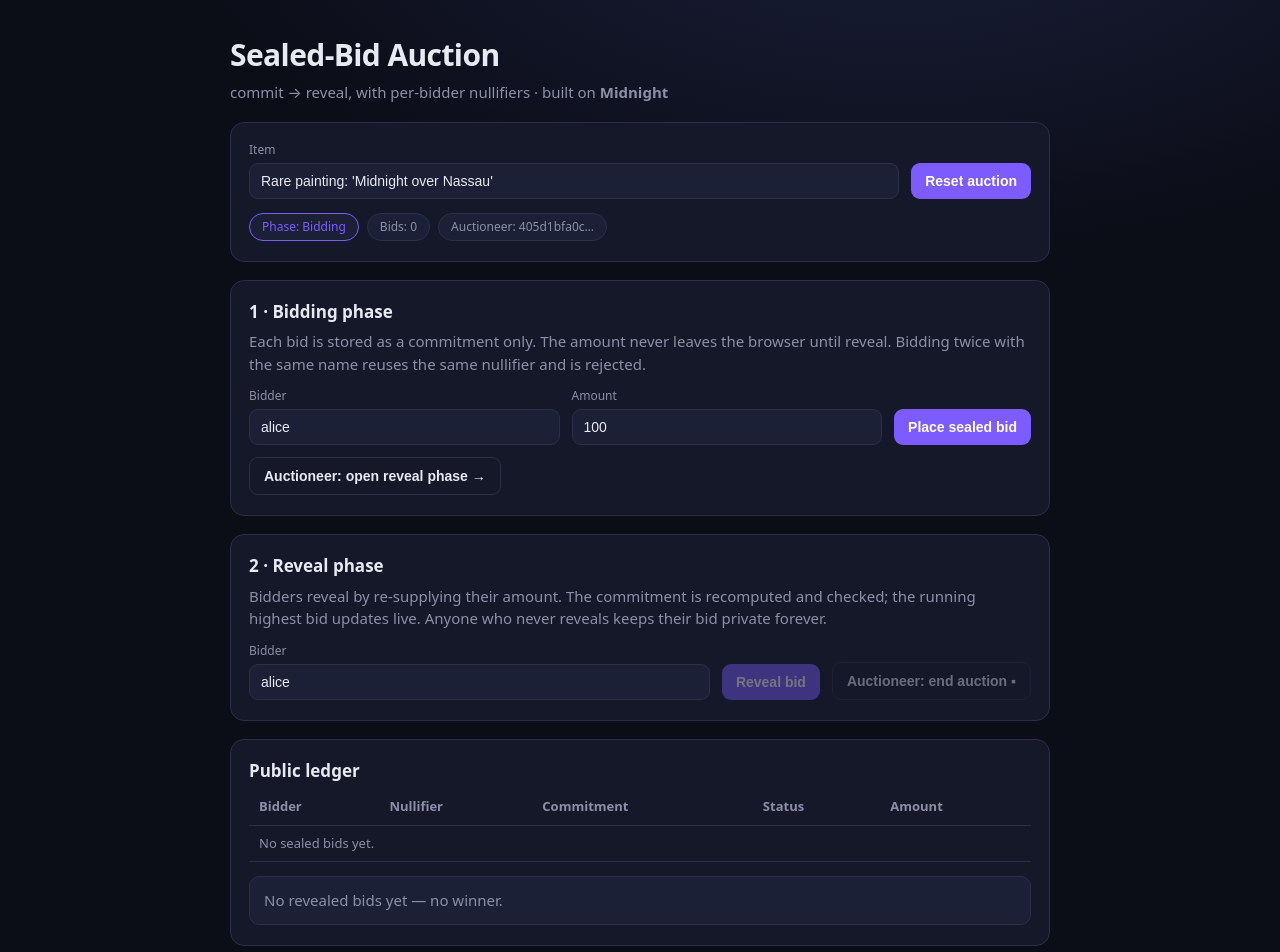
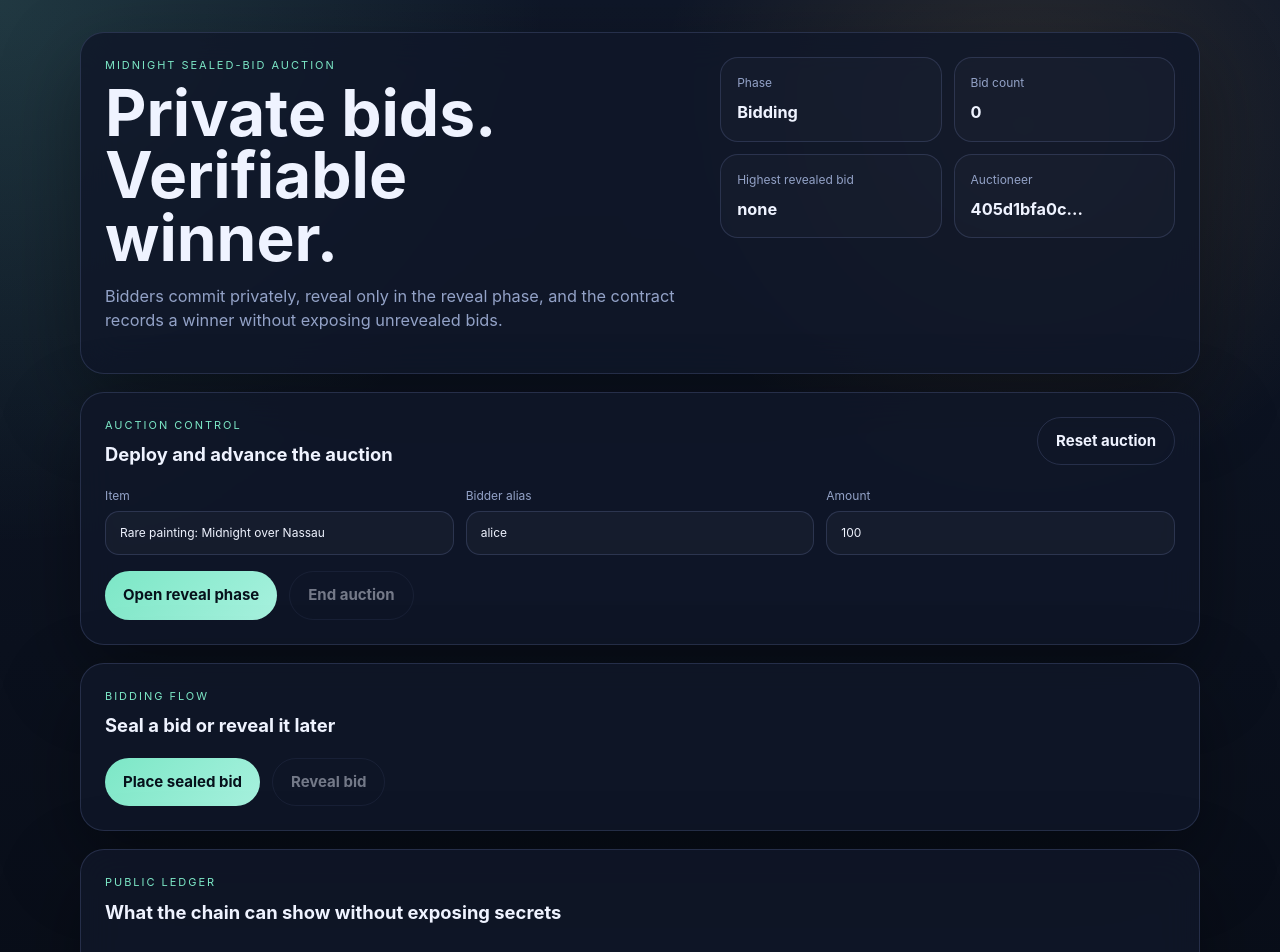
Before and after one commit to rahul7686/-Sealed-Bid-Auction, a React (Vite) app in the folder frontend/: page / in a window 1280 px wide. Shown: the top 952 px of the page. Built offline with nearby package versions, Linux system fonts and the light colour scheme.

Commit message:
Polish sealed-bid auction submission

```diff
--- a/frontend/src/App.tsx
+++ b/frontend/src/App.tsx
@@ -1,171 +1,157 @@
 import { useEffect, useMemo, useState } from "react";
 import { LocalAuctionClient } from "./auction/localClient";
-import {
-  AuctionClient,
-  AuctionPublicState,
-  Phase,
-  phaseLabel
-} from "./auction/types";
+import { AuctionClient, AuctionPublicState, Phase, phaseLabel } from "./auction/types";
 
 const AUCTIONEER = "auctioneer";
-const short = (hex: string) => (hex ? hex.slice(0, 10) + "…" : "—");
+const formatShort = (hex: string) => (hex ? `${hex.slice(0, 10)}...` : "-");
+
+function Stat({ label, value }: { label: string; value: string }) {
+  return (
+    <div className="stat">
+      <span>{label}</span>
+      <strong>{value}</strong>
+    </div>
+  );
+}
 
 export default function App() {
-  // One client for the session. Swap for a Midnight-backed client to go on-chain.
   const client = useMemo<AuctionClient>(() => new LocalAuctionClient(), []);
   const [state, setState] = useState<AuctionPublicState | null>(null);
-  const [status, setStatus] = useState<string>("");
-  const [error, setError] = useState<string>("");
-
-  const [item, setItem] = useState("Rare painting: 'Midnight over Nassau'");
+  const [status, setStatus] = useState("");
+  const [error, setError] = useState("");
+  const [item, setItem] = useState("Rare painting: Midnight over Nassau");
   const [bidder, setBidder] = useState("alice");
   const [amount, setAmount] = useState("100");
 
   const refresh = () => setState({ ...client.getState() });
 
-  const run = async (label: string, fn: () => Promise<void>) => {
+  const run = async (message: string, action: () => Promise<void>) => {
     setError("");
     try {
-      await fn();
-      setStatus(label);
+      await action();
+      setStatus(message);
       refresh();
-    } catch (e) {
-      setError(e instanceof Error ? e.message : String(e));
+    } catch (cause) {
+      setError(cause instanceof Error ? cause.message : String(cause));
     }
   };
 
-  // Seed a fresh auction on first load.
   useEffect(() => {
-    void run("Deployed a fresh auction.", () => client.deploy(item, AUCTIONEER));
+    void run("Fresh auction deployed.", () => client.deploy(item, AUCTIONEER));
     // eslint-disable-next-line react-hooks/exhaustive-deps
   }, []);
 
-  if (!state) return <div className="app">Loading…</div>;
+  if (!state) {
+    return <div className="shell">Loading auction state...</div>;
+  }
 
-  const phase = state.phase;
+  const canBid = state.phase === Phase.Bidding && bidder.length > 0 && amount.length > 0;
+  const canReveal = state.phase === Phase.Reveal && bidder.length > 0;
 
   return (
-    <div className="app">
-      <header>
-        <h1>Sealed-Bid Auction</h1>
-        <p className="sub">
-          commit → reveal, with per-bidder nullifiers · built on{" "}
-          <strong>Midnight</strong>
+    <main className="shell">
+      <section className="hero card">
+        <div>
+          <p className="eyebrow">Midnight sealed-bid auction</p>
+          <h1>Private bids. Verifiable winner.</h1>
+          <p className="lede">
+            Bidders commit privately, reveal only in the reveal phase, and the contract
+            records a winner without exposing unrevealed bids.
           </p>
-      </header>
+        </div>
+
+        <div className="hero-grid">
+          <Stat label="Phase" value={phaseLabel(state.phase)} />
+          <Stat label="Bid count" value={String(state.bidCount)} />
+          <Stat label="Highest revealed bid" value={state.hasWinner ? String(state.highestBid) : "none"} />
+          <Stat label="Auctioneer" value={formatShort(state.auctioneer)} />
+        </div>
+      </section>
 
       <section className="card">
-        <div className="row">
-          <label>
-            Item
-            <input value={item} onChange={(e) => setItem(e.target.value)} />
-          </label>
+        <div className="section-heading">
+          <div>
+            <p className="eyebrow">Auction control</p>
+            <h2>Deploy and advance the auction</h2>
+          </div>
           <button
-            onClick={() =>
-              run("Deployed a fresh auction.", () =>
-                client.deploy(item, AUCTIONEER)
-              )
-            }
+            className="ghost"
+            onClick={() => run("Auction reset.", () => client.deploy(item, AUCTIONEER))}
           >
             Reset auction
           </button>
         </div>
-        <div className="badges">
-          <span className={`badge phase-${phase}`}>
-            Phase: {phaseLabel(phase)}
-          </span>
-          <span className="badge">Bids: {state.bidCount}</span>
-          <span className="badge">Auctioneer: {short(state.auctioneer)}</span>
-        </div>
-      </section>
 
-      <section className="card">
-        <h2>1 · Bidding phase</h2>
-        <p className="muted">
-          Each bid is stored as a commitment only. The amount never leaves the
-          browser until reveal. Bidding twice with the same name reuses the same
-          nullifier and is rejected.
-        </p>
-        <div className="row">
+        <div className="form-grid">
           <label>
-            Bidder
-            <input
-              value={bidder}
-              onChange={(e) => setBidder(e.target.value.trim())}
-              placeholder="alice"
-            />
+            Item
+            <input value={item} onChange={(event) => setItem(event.target.value)} />
+          </label>
+          <label>
+            Bidder alias
+            <input value={bidder} onChange={(event) => setBidder(event.target.value.trim())} />
           </label>
           <label>
             Amount
             <input
               value={amount}
-              onChange={(e) => setAmount(e.target.value.replace(/[^0-9]/g, ""))}
               inputMode="numeric"
+              onChange={(event) => setAmount(event.target.value.replace(/[^0-9]/g, ""))}
             />
           </label>
+        </div>
+
+        <div className="button-row">
           <button
-            disabled={phase !== Phase.Bidding || !bidder || !amount}
-            onClick={() =>
-              run(`${bidder} placed a sealed bid.`, () =>
-                client.placeSealedBid(bidder, BigInt(amount || "0"))
-              )
-            }
+            disabled={state.phase !== Phase.Bidding}
+            onClick={() => run("Reveal phase opened.", () => client.openRevealPhase(AUCTIONEER))}
           >
-            Place sealed bid
-          </button>
-        </div>
-        <button
-          className="ghost"
-          disabled={phase !== Phase.Bidding}
-          onClick={() =>
-            run("Reveal phase opened.", () =>
-              client.openRevealPhase(AUCTIONEER)
-            )
-          }
-        >
-          Auctioneer: open reveal phase →
-        </button>
-      </section>
-
-      <section className="card">
-        <h2>2 · Reveal phase</h2>
-        <p className="muted">
-          Bidders reveal by re-supplying their amount. The commitment is
-          recomputed and checked; the running highest bid updates live. Anyone
-          who never reveals keeps their bid private forever.
-        </p>
-        <div className="row">
-          <label>
-            Bidder
-            <input
-              value={bidder}
-              onChange={(e) => setBidder(e.target.value.trim())}
-            />
-          </label>
-          <button
-            disabled={phase !== Phase.Reveal || !bidder}
-            onClick={() =>
-              run(`${bidder} revealed their bid.`, () =>
-                client.revealBid(bidder)
-              )
-            }
-          >
-            Reveal bid
+            Open reveal phase
           </button>
           <button
             className="ghost"
-            disabled={phase !== Phase.Reveal}
-            onClick={() =>
-              run("Auction ended.", () => client.endAuction(AUCTIONEER))
-            }
+            disabled={state.phase !== Phase.Reveal}
+            onClick={() => run("Auction ended.", () => client.endAuction(AUCTIONEER))}
           >
-            Auctioneer: end auction ▪
+            End auction
           </button>
         </div>
       </section>
 
       <section className="card">
-        <h2>Public ledger</h2>
+        <div className="section-heading">
+          <div>
+            <p className="eyebrow">Bidding flow</p>
+            <h2>Seal a bid or reveal it later</h2>
+          </div>
+        </div>
+
+        <div className="button-row">
+          <button
+            disabled={!canBid}
+            onClick={() => run(`${bidder} placed a sealed bid.`, () => client.placeSealedBid(bidder, BigInt(amount || "0")))}
+          >
+            Place sealed bid
+          </button>
+          <button
+            className="ghost"
+            disabled={!canReveal}
+            onClick={() => run(`${bidder} revealed their bid.`, () => client.revealBid(bidder))}
+          >
+            Reveal bid
+          </button>
+        </div>
+      </section>
+
+      <section className="card">
+        <div className="section-heading">
+          <div>
+            <p className="eyebrow">Public ledger</p>
+            <h2>What the chain can show without exposing secrets</h2>
+          </div>
+        </div>
+
+        <div className="table-wrap">
           <table>
             <thead>
               <tr>
@@ -177,54 +163,53 @@ export default function App() {
               </tr>
             </thead>
             <tbody>
-            {state.bids.length === 0 && (
+              {state.bids.length === 0 ? (
                 <tr>
                   <td colSpan={5} className="muted">
                     No sealed bids yet.
                   </td>
                 </tr>
+              ) : (
+                state.bids.map((bid) => (
+                  <tr key={bid.nullifier}>
+                    <td>{bid.name}</td>
+                    <td className="mono">{formatShort(bid.nullifier)}</td>
+                    <td className="mono">{formatShort(bid.commitment)}</td>
+                    <td>
+                      <span className={`pill ${bid.revealed ? "pill-revealed" : "pill-sealed"}`}>
+                        {bid.revealed ? "revealed" : "sealed"}
+                      </span>
+                    </td>
+                    <td>{bid.amount === null ? "-" : bid.amount.toString()}</td>
+                  </tr>
+                ))
               )}
-            {state.bids.map((b) => (
-              <tr key={b.nullifier}>
-                <td>{b.name}</td>
-                <td className="mono">{short(b.nullifier)}</td>
-                <td className="mono">{short(b.commitment)}</td>
-                <td>
-                  {b.revealed ? (
-                    <span className="tag revealed">revealed</span>
-                  ) : (
-                    <span className="tag sealed">sealed</span>
-                  )}
-                </td>
-                <td>{b.amount === null ? "—" : b.amount.toString()}</td>
-              </tr>
-            ))}
             </tbody>
           </table>
+        </div>
 
         <div className="winner">
           {state.hasWinner ? (
             <>
-              <strong>Highest revealed bid:</strong> {state.highestBid.toString()}{" "}
-              by <span className="mono">{short(state.highestNullifier ?? "")}</span>
-              {phase === Phase.Ended && " · FINAL"}
+              <strong>Winning bid:</strong> {state.highestBid.toString()} by{" "}
+              <span className="mono">{formatShort(state.highestNullifier ?? "")}</span>
+              {state.phase === Phase.Ended ? " - final" : ""}
             </>
           ) : (
-            <span className="muted">No revealed bids yet — no winner.</span>
+            <span className="muted">No revealed winner yet.</span>
           )}
         </div>
       </section>
 
-      <footer>
-        {error && <div className="error">⚠ {error}</div>}
-        {!error && status && <div className="ok">✓ {status}</div>}
-        <p className="fine">
-          This page runs the commit-reveal logic in your browser. The real rules
-          live in the Compact contract under <code>contract/</code>; see{" "}
-          <code>frontend/src/auction/midnightClient.ts</code> to run the same UI
-          on-chain.
+      <footer className="footer">
+        {error ? <div className="message error">Error: {error}</div> : null}
+        {!error && status ? <div className="message success">Success: {status}</div> : null}
+        <p>
+          This UI uses a local simulator with the same state machine as the Compact contract in{" "}
+          <code>contract/</code>. The public interface is ready to swap to a Midnight-backed
+          client later without redesigning the app.
         </p>
       </footer>
-    </div>
+    </main>
   );
 }
--- a/frontend/src/styles.css
+++ b/frontend/src/styles.css
@@ -1,219 +1,278 @@
 :root {
-  --bg: #0b0d17;
-  --card: #151829;
-  --card-2: #1c2036;
-  --ink: #e8eaf2;
-  --muted: #8b90a8;
-  --accent: #7c5cff;
-  --accent-2: #33d6a6;
-  --line: #2a2f47;
-  --danger: #ff6b6b;
+  color-scheme: dark;
+  --bg: #070b14;
+  --bg2: #0f1728;
+  --card: rgba(16, 23, 41, 0.84);
+  --line: rgba(160, 180, 255, 0.16);
+  --text: #eff3ff;
+  --muted: #93a2c7;
+  --accent: #7ce7c6;
+  --accent-2: #ffcb6b;
+  --danger: #ff7d8d;
+  --shadow: 0 30px 80px rgba(0, 0, 0, 0.35);
 }
 
 * {
   box-sizing: border-box;
 }
 
+html,
+body,
+#root {
+  min-height: 100%;
+}
+
 body {
   margin: 0;
-  background: radial-gradient(1200px 600px at 70% -10%, #1a1f3a 0%, var(--bg) 60%);
-  color: var(--ink);
-  font: 15px/1.5 system-ui, -apple-system, "Segoe UI", Roboto, sans-serif;
+  color: var(--text);
+  background:
+    radial-gradient(circle at top left, rgba(124, 231, 198, 0.16), transparent 30%),
+    radial-gradient(circle at 80% 10%, rgba(255, 203, 107, 0.12), transparent 24%),
+    linear-gradient(180deg, var(--bg2), var(--bg));
+  font: 15px/1.5 Inter, ui-sans-serif, system-ui, -apple-system, BlinkMacSystemFont, "Segoe UI", sans-serif;
 }
 
-.app {
-  max-width: 860px;
-  margin: 0 auto;
-  padding: 32px 20px 64px;
+button,
+input {
+  font: inherit;
 }
 
-header h1 {
-  margin: 0;
-  font-size: 30px;
-  letter-spacing: -0.02em;
-}
-
-header .sub {
-  margin: 4px 0 0;
-  color: var(--muted);
+.shell {
+  width: min(1120px, calc(100% - 32px));
+  margin: 0 auto;
+  padding: 32px 0 56px;
 }
 
 .card {
   background: var(--card);
   border: 1px solid var(--line);
-  border-radius: 14px;
-  padding: 18px 18px 20px;
-  margin-top: 18px;
+  box-shadow: var(--shadow);
+  border-radius: 24px;
+  backdrop-filter: blur(18px);
+  padding: 24px;
+  margin-bottom: 18px;
 }
 
-.card h2 {
-  margin: 0 0 6px;
-  font-size: 17px;
+.hero {
+  display: grid;
+  gap: 24px;
+  grid-template-columns: 1.3fr 1fr;
 }
 
-.muted {
-  color: var(--muted);
-  margin: 4px 0 12px;
+.eyebrow {
+  margin: 0 0 8px;
+  text-transform: uppercase;
+  letter-spacing: 0.18em;
+  color: var(--accent);
+  font-size: 11px;
 }
 
-.row {
+h1,
+h2,
+p {
+  margin-top: 0;
+}
+
+h1 {
+  font-size: clamp(2.25rem, 5vw, 4.25rem);
+  line-height: 0.98;
+  margin-bottom: 14px;
+  max-width: 10ch;
+}
+
+h2 {
+  font-size: 1.15rem;
+  margin-bottom: 0;
+}
+
+.lede {
+  max-width: 62ch;
+  color: var(--muted);
+  font-size: 1.02rem;
+}
+
+.hero-grid {
+  display: grid;
+  grid-template-columns: repeat(2, minmax(0, 1fr));
+  gap: 12px;
+  align-content: start;
+}
+
+.stat {
+  border: 1px solid var(--line);
+  border-radius: 18px;
+  padding: 16px;
+  background: rgba(255, 255, 255, 0.02);
+}
+
+.stat span {
+  display: block;
+  color: var(--muted);
+  font-size: 12px;
+  margin-bottom: 8px;
+}
+
+.stat strong {
+  font-size: 1.02rem;
+  word-break: break-word;
+}
+
+.section-heading {
   display: flex;
+  align-items: flex-start;
+  justify-content: space-between;
   gap: 12px;
-  align-items: flex-end;
-  flex-wrap: wrap;
+  margin-bottom: 18px;
+}
+
+.form-grid {
+  display: grid;
+  grid-template-columns: repeat(3, minmax(0, 1fr));
+  gap: 12px;
 }
 
 label {
-  display: flex;
-  flex-direction: column;
-  gap: 4px;
+  display: grid;
+  gap: 6px;
+  color: var(--muted);
   font-size: 12px;
-  color: var(--muted);
-  flex: 1 1 auto;
 }
 
 input {
-  background: var(--card-2);
+  width: 100%;
+  border-radius: 14px;
   border: 1px solid var(--line);
-  color: var(--ink);
-  border-radius: 9px;
-  padding: 9px 11px;
-  font-size: 14px;
-  min-width: 120px;
+  padding: 12px 14px;
+  background: rgba(255, 255, 255, 0.03);
+  color: var(--text);
 }
 
 input:focus {
   outline: none;
-  border-color: var(--accent);
+  border-color: rgba(124, 231, 198, 0.65);
+  box-shadow: 0 0 0 4px rgba(124, 231, 198, 0.1);
+}
+
+.button-row {
+  display: flex;
+  gap: 12px;
+  flex-wrap: wrap;
+  margin-top: 16px;
 }
 
 button {
-  background: var(--accent);
-  color: white;
-  border: none;
-  border-radius: 9px;
-  padding: 10px 14px;
-  font-size: 14px;
-  font-weight: 600;
+  border: 0;
+  border-radius: 999px;
+  padding: 12px 18px;
+  font-weight: 700;
+  color: #06111b;
+  background: linear-gradient(135deg, var(--accent), #a7f1de);
   cursor: pointer;
 }
 
 button:hover {
-  filter: brightness(1.08);
+  filter: brightness(1.03);
 }
 
 button:disabled {
-  opacity: 0.4;
+  opacity: 0.45;
   cursor: not-allowed;
 }
 
 button.ghost {
   background: transparent;
+  color: var(--text);
   border: 1px solid var(--line);
-  color: var(--ink);
-  margin-top: 12px;
 }
 
-.badges {
-  display: flex;
-  gap: 8px;
-  flex-wrap: wrap;
-  margin-top: 14px;
-}
-
-.badge {
-  background: var(--card-2);
-  border: 1px solid var(--line);
-  border-radius: 999px;
-  padding: 4px 12px;
-  font-size: 12px;
-  color: var(--muted);
-}
-
-.badge.phase-0 {
-  color: var(--accent);
-  border-color: var(--accent);
-}
-.badge.phase-1 {
-  color: var(--accent-2);
-  border-color: var(--accent-2);
-}
-.badge.phase-2 {
-  color: var(--muted);
+.table-wrap {
+  overflow-x: auto;
 }
 
 table {
   width: 100%;
   border-collapse: collapse;
-  margin-top: 6px;
-  font-size: 13px;
+  min-width: 720px;
 }
 
 th,
 td {
   text-align: left;
-  padding: 8px 10px;
+  padding: 12px 10px;
   border-bottom: 1px solid var(--line);
 }
 
 th {
   color: var(--muted);
+  font-size: 12px;
   font-weight: 600;
 }
 
 .mono {
-  font-family: ui-monospace, "SF Mono", Menlo, monospace;
-  font-size: 12px;
+  font-family: ui-monospace, SFMono-Regular, Menlo, Consolas, monospace;
 }
 
-.tag {
+.pill {
+  display: inline-flex;
   border-radius: 999px;
-  padding: 2px 9px;
-  font-size: 11px;
-  font-weight: 600;
+  padding: 4px 10px;
+  font-size: 12px;
+  font-weight: 700;
 }
 
-.tag.sealed {
-  background: rgba(124, 92, 255, 0.15);
+.pill-sealed {
+  background: rgba(124, 231, 198, 0.13);
   color: var(--accent);
 }
 
-.tag.revealed {
-  background: rgba(51, 214, 166, 0.15);
+.pill-revealed {
+  background: rgba(255, 203, 107, 0.13);
   color: var(--accent-2);
 }
 
 .winner {
-  margin-top: 14px;
-  padding: 12px 14px;
-  background: var(--card-2);
-  border-radius: 10px;
+  margin-top: 16px;
   border: 1px solid var(--line);
+  border-radius: 18px;
+  padding: 14px 16px;
+  background: rgba(255, 255, 255, 0.03);
 }
 
-footer {
-  margin-top: 22px;
+.footer {
+  color: var(--muted);
+}
+
+.message {
+  margin-bottom: 10px;
+  font-weight: 700;
+}
+
+.success {
+  color: var(--accent);
 }
 
 .error {
   color: var(--danger);
-  font-weight: 600;
-}
-
-.ok {
-  color: var(--accent-2);
-  font-weight: 600;
-}
-
-.fine {
-  color: var(--muted);
-  font-size: 12px;
-  margin-top: 12px;
 }
 
 code {
-  background: var(--card-2);
-  padding: 1px 5px;
-  border-radius: 5px;
-  font-size: 12px;
+  color: var(--text);
+  background: rgba(255, 255, 255, 0.06);
+  border-radius: 8px;
+  padding: 2px 6px;
 }
+
+.muted {
+  color: var(--muted);
+}
+
+@media (max-width: 860px) {
+  .hero,
+  .form-grid {
+    grid-template-columns: 1fr;
+  }
+
+  .section-heading {
+    flex-direction: column;
+  }
+}
```
Also changed, not shown: 2 other files (tests, documents, lock files or other folders). Lines whose indentation alone changed are shown as unchanged.
